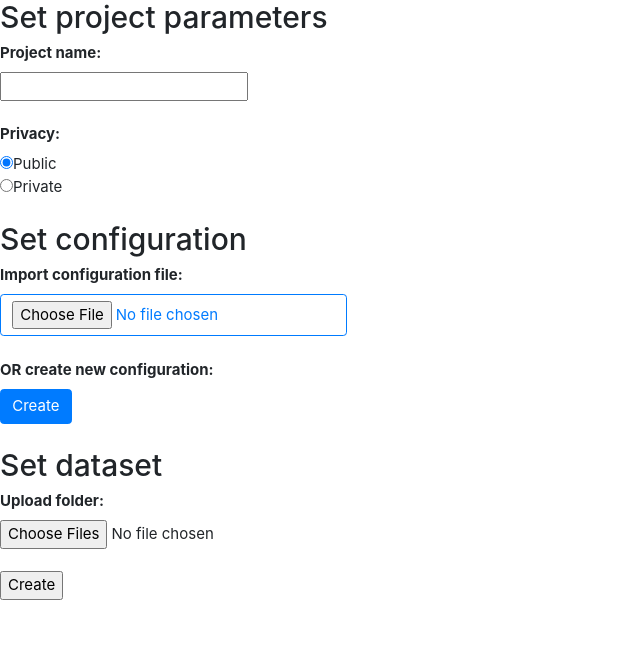
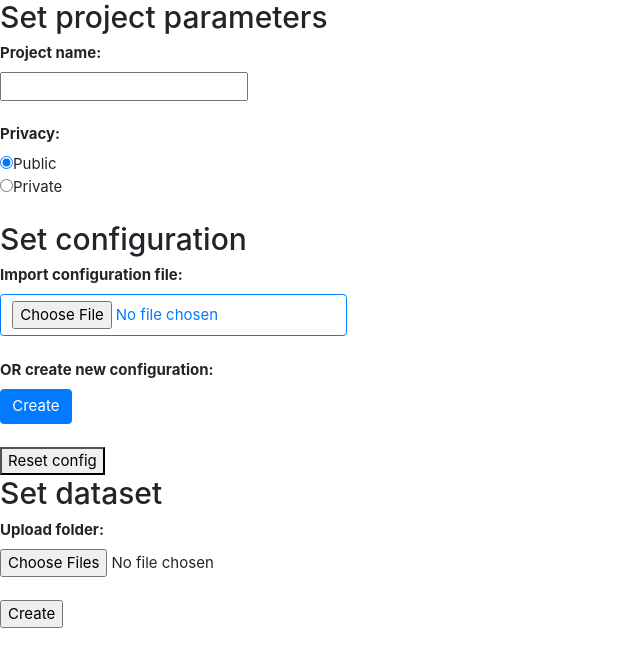
Before and after one commit to valatt19/phototag, a Flask app: page /project/new/ in a window 1280 px wide. Shown: the part 55-722 px from the top of the page, without its empty margins (0-640 px from the left). Run offline with Flask 2, Linux system fonts and the light colour scheme; a user stored in the database is signed in; some libraries are stand-ins or nearby versions.

Commit message:
disable config button and reset button

```diff
--- a/app/templates/project/create.html
+++ b/app/templates/project/create.html
@@ -11,38 +11,24 @@
 </head>
 
     <script>
+    function disableCreate(){
+        let create_config = document.getElementById('btn_create');
+        create_config.disabled = true;
+    }
+    function disableImport() {
+        let import_config = document.getElementById('importConfig');
+        import_config.disabled = true;
+    }
+    /*function reset() {
+        let import_config = document.getElementById('importConfig');
+        let create_config = document.getElementById('btn_create');
 
-    /*$(document).ready(function(){
+        import_config.disabled = false;
+        create_config.disabled = false;
 
-$("ul").on("click", "li", function(){
-$(this).toggleClass("completed");
-});
+        import_config.file[0].value = "";
 
-
-$("ul").on("click", "span", function(event){
-$(this).parent().fadeOut(500,function(){
-$(this).remove();
-});
-event.stopPropagation();
-});
-
-$("input[type='text']").keypress(function(event){
-if(event.which === 13){
-var classText = $(this).val();
-$(this).val("");
-mylist.push(classText)
-$("ul").append("<li><span><i class='fa fa-trash'></i></span> " + classText + "</li>")
-    console.log(mylist);
-
-}
-});
-
-$(".fa-plus").click(function(){
-$("input[type='text']").fadeToggle();
-});
-
-
-});*/
+    }*/
     $(document).ready(function() {
 
 
@@ -53,11 +39,40 @@ $("input[type='text']").fadeToggle();
     var wrapper = $(".modal-body");
     var add_button = $(".add_form_field");
     var confirm_button = $(".confirm");
+    var reset_config = document.getElementById('reset_config');
+    /*var create_config = document.getElementById('btn_create');
+    var import_config = document.getElementById('importConfig');
+    var input = document.querySelector('input[id=importConfig]')
 
+
+
+    $(create_config).click(function (e){
+        e.preventDefault();
+        import_config.disabled = true;
+    });
+
+    $(input).click(function (e){
+        e.preventDefault();
+
+        create_config.disabled = true;
+    });
+
+   ;*/
+    $(reset_config).click(function (e){
+        e.preventDefault();
+        let import_config = document.getElementById('importConfig');
+        let create_config = document.getElementById('btn_create');
+
+        import_config.disabled = false;
+        create_config.disabled = false;
+
+        //import_config.file[0].value = "";
+    })
     var x = 1;
     $(add_button).click(function(e) {
         e.preventDefault();
         if (x < max_fields) {
+
             x++;
             $(wrapper).append('<div><input type="text" name="mytext[]"/><a href="#" class="delete">Delete</a></div>'); //add input box
         } else {
@@ -90,10 +105,10 @@ $("input[type='text']").fadeToggle();
             <h2>Set configuration</h2>
             <div>
                 <label for="importConfig"><b>Import configuration file: </b></label><br>
-                <button type="button" class="btn btn-outline-primary"><input type="file" id="importConfig" accept=".xml"></button><br><br>
+                <button type="button" class="btn btn-outline-primary"><input type="file" onclick="disableCreate()" id="importConfig" accept=".xml"></button><br><br>
+                <label for="btn_create"><b>OR create new configuration: </b></label><br>
+                <button type="button" id="btn_create" onclick="disableImport()" class="btn btn-primary" data-bs-toggle="modal" data-bs-target="#popup">Create</button><br><br>
 
-                <label for="importConfig"><b>OR create new configuration: </b></label><br>
-                <button type="button" class="btn btn-primary" data-bs-toggle="modal" data-bs-target="#popup">Create</button><br><br>
                 <div id="popup" name="popup" class="modal">
                 <div class="modal-dialog modal-dialog-centered">
                     <div class="modal-content">
@@ -112,6 +127,7 @@ $("input[type='text']").fadeToggle();
                     </div>
                 </div>
                 </div>
+                <button onclick="reset()" id="reset_config">Reset config</button>
             </div>
 
             <h2>Set dataset</h2>
```
